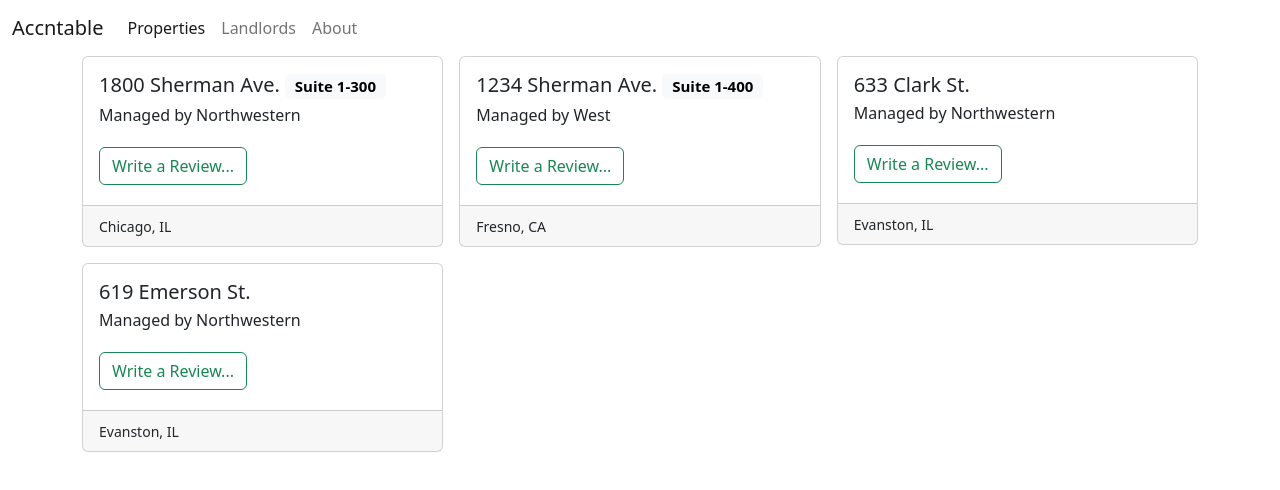
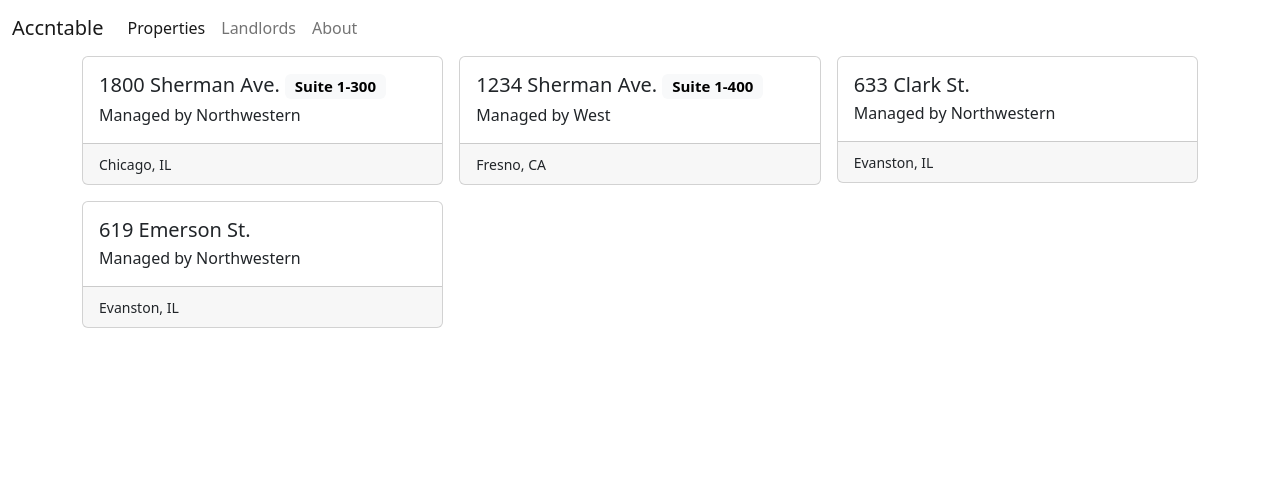
Before and after one commit to mattryczek/accntable, a Vue app: page /properties in a window 1280 px wide. Shown: the top 490 px of the page. Built offline with nearby package versions, Linux system fonts and the light colour scheme.

Commit message:
Fix property card viewport spacing

```diff
--- a/src/components/PropertyCard.vue
+++ b/src/components/PropertyCard.vue
@@ -32,7 +32,6 @@ defineProps({
           </h5>
           <h6 class="card-subtitle mb-2 text-body-secondary"></h6>
           <p class="card-text">Managed by {{ data.manager }}</p>
-          <button type="button" class="btn btn-outline-success my-1">Write a Review...</button>
         </div>
         <div class="card-footer">
           <small class="text-body-secondary"> {{ data.city + ', ' + data.state }}</small>
--- a/src/views/Properties.vue
+++ b/src/views/Properties.vue
@@ -10,7 +10,7 @@ const properties = propData.properties
 <template>
   <Navbar />
   <div class="properties container">
-    <div class="row row-cols-3 g-3">
+    <div class="row row-cols-1 row-cols-lg-3 row-cols-md-2 row-cols-sm-1 g-3">
       <Card v-for="property in properties" :key="property.id" :data="property" />
     </div>
   </div>
```
